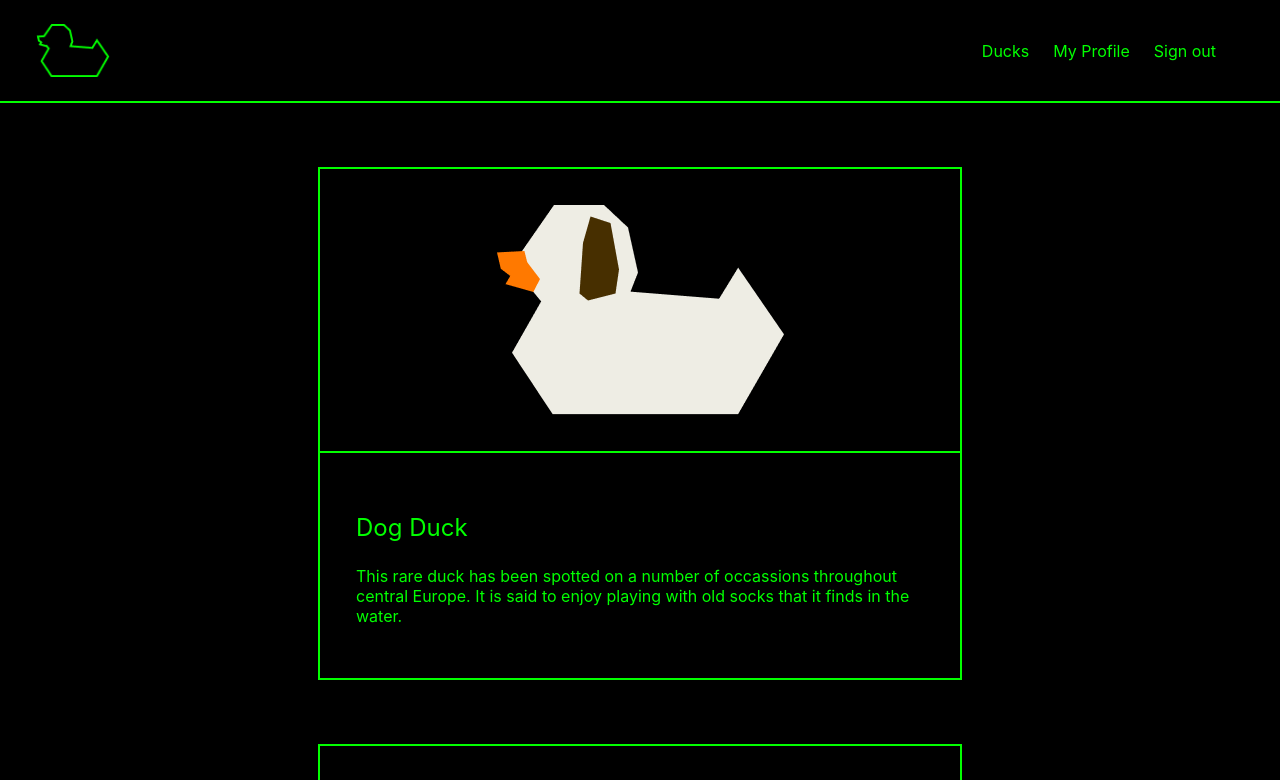
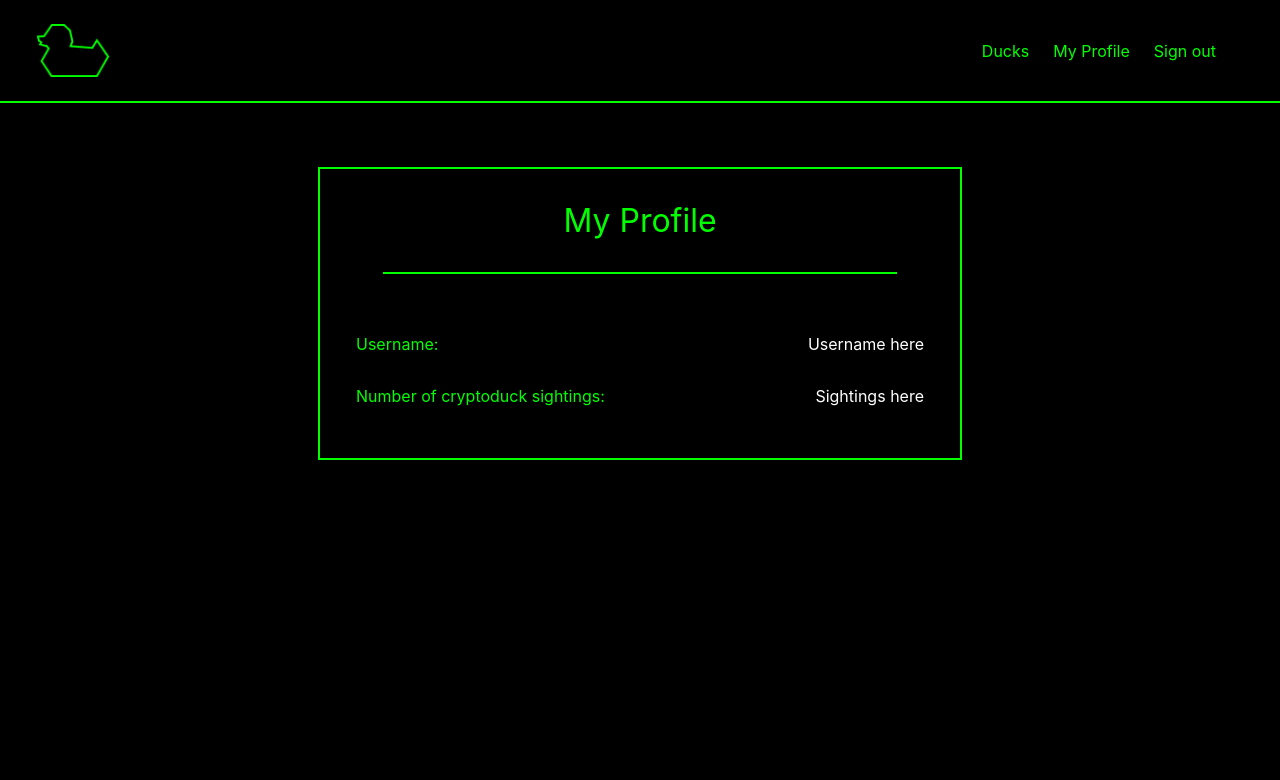
Before and after one commit to Travis-Turner/CryptoDucks, a React (Create React App) app: page / in a window 1280 px wide. Shown: the top 780 px of the page. Built offline with nearby package versions, Linux system fonts and the light colour scheme.

Commit message:
Add my profile page

```diff
--- a/src/components/App.js
+++ b/src/components/App.js
@@ -2,12 +2,13 @@ import React from 'react';
 import Login from './Login.js';
 import Register from './Register.js';
 import Ducks from './Ducks.js';
+import MyProfile from './MyProfile.js';
 import './styles/App.css';
 
 function App() {
   return (
     <div className="App">
-      <Ducks />
+      <MyProfile />
     </div>
   );
 }
--- a/src/components/MyProfile.js
+++ b/src/components/MyProfile.js
@@ -1,8 +1,30 @@
 import React from 'react';
+import NavBar from './NavBar.js';
+import './styles/MyProfile.css';
 
 function MyProfile () {
   return (
-
+    <>
+      <NavBar />
+      <div className="my-profile">
+        <div className="my-profile__container">
+          <div className="my-profile__header">
+            <p>My Profile</p>
+            <hr className="my-profile__rule"/>
+          </div>
+          <div className="my-profile__info">
+            <div className="my-profile__user">
+              <p className="my-profile__key">Username:</p>
+              <p className="my-profile__value">Username here</p>
+            </div>
+            <div className="my-profile__user">
+              <p className="my-profile__key">Number of cryptoduck sightings:</p>
+              <p className="my-profile__value">Sightings here</p>
+            </div>
+          </div>
+        </div>
+      </div>
+    </>
   )
 }
 
--- a/src/components/styles/MyProfile.css
+++ b/src/components/styles/MyProfile.css
@@ -0,0 +1,30 @@
+.my-profile {
+  display: flex;
+  justify-content: center;
+}
+.my-profile__container {
+  border: 2px solid #02FF00;
+  margin-top: 64px;
+  width: 50%;
+}
+.my-profile__header {
+
+}
+.my-profile__rule {
+  border: 1px solid #02FF00;
+  width: 80%;
+}
+.my-profile__header p {
+  font-size: 32px;
+  text-align: center;
+}
+.my-profile__info {
+  padding: 36px;
+}
+.my-profile__user {
+  display: flex;
+  justify-content: space-between;
+}
+.my-profile__value {
+  color: white;
+}
```
